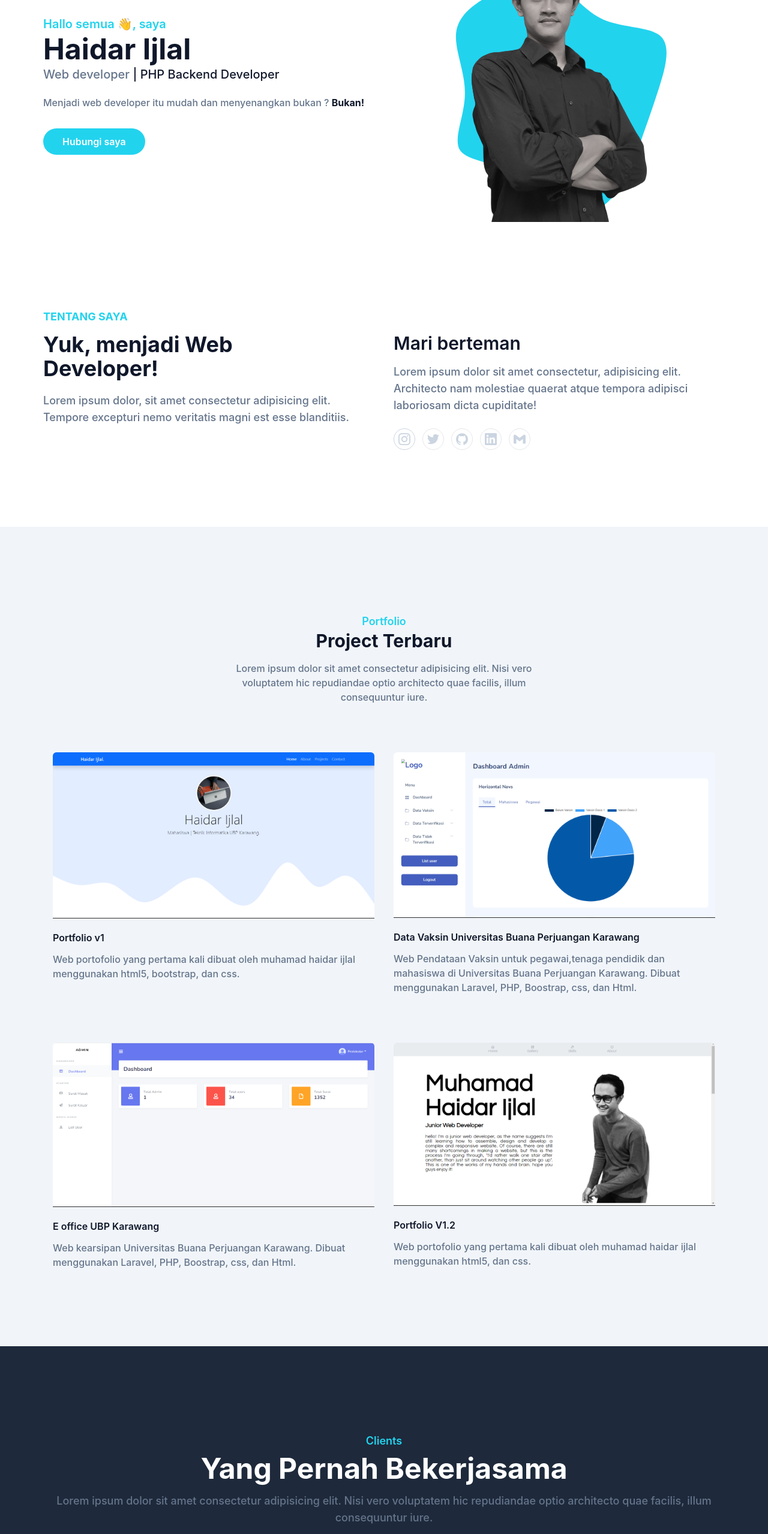
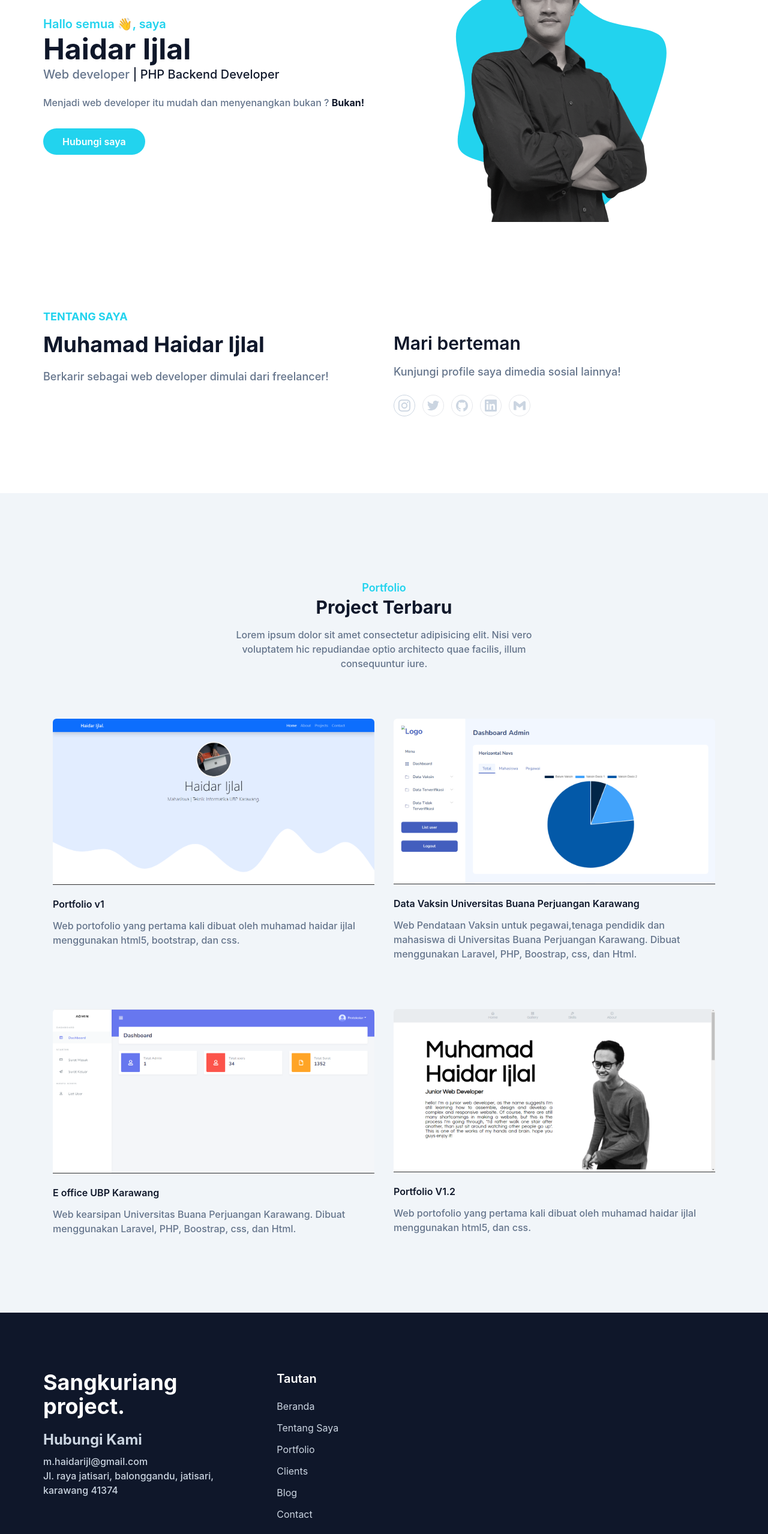
Before and after one commit to muhamadijlal/portfolio-tailwind, a website: page index.html in a window 1280 px wide. Shown: the part 240-2797 px from the top of the page at 60% size. Drawn offline with Linux system fonts and the light colour scheme.

Commit message:
edit portfolio

```diff
--- a/index.html
+++ b/index.html
@@ -82,7 +82,7 @@
           <h1 class="text-base font-semibold text-primary md:text-xl">Hallo semua 👋, saya<span class="block font-bold text-dark text-4xl lg:text-5xl mt-1 dark:text-white">Haidar Ijlal</span></h1>
           <h2 class="font-medium text-secondary mt-1 text-lg mb-5 lg:text-xl">Web developer <span class="text-dark dark:text-white">| PHP Backend Developer</span></h2>
           <p class="font-medium text-secondary mb-10 leading-relaxed">Menjadi web developer itu mudah dan menyenangkan bukan ? <span class="text-dark font-bold dark:text-white">Bukan!</span></p>
-          <a href="#" class="bg-primary px-8 py-3 rounded-full text-white text-base font-semibold hover:shadow-lg hover:opacity-80 transition duration-300 ease-in-out">Hubungi saya</a>
+          <a href="https://wa.me/085156203033" class="bg-primary px-8 py-3 rounded-full text-white text-base font-semibold hover:shadow-lg hover:opacity-80 transition duration-300 ease-in-out">Hubungi saya</a>
         </div>
         <div class="w-full self-end px-4 lg:w-1/2">
           <div class="relative mt-10 lg:mt-0 lg:right-0">
@@ -105,12 +105,12 @@
       <div class="flex flex-wrap">
         <div class="w-full px-4 mb-10 lg:w-1/2">
           <h4 class="font-bold uppercase text-primary text-lg mb-3">Tentang saya</h4>
-          <h2 class="font-bold text-dark text-3xl lg:text-4xl mb-5 max-w-md dark:text-white">Yuk, menjadi Web Developer!</h2>
-          <p class="font-medium lg:text-lg text-base text-secondary max-w-xl">Lorem ipsum dolor, sit amet consectetur adipisicing elit. Tempore excepturi nemo veritatis magni est esse blanditiis.</p>
+          <h2 class="font-bold text-dark text-3xl lg:text-4xl mb-5 max-w-md dark:text-white">Muhamad Haidar Ijlal</h2>
+          <p class="font-medium lg:text-lg text-base text-secondary max-w-xl">Berkarir sebagai web developer dimulai dari freelancer!</p>
         </div>
         <div class="w-full px-4 lg:w-1/2">
           <h3 class="font-semibold text-dark text-2xl lg:text-3xl lg:pt-10 mb-4 dark:text-white">Mari berteman</h3>
-          <p class="font-medium text-base text-secondary mb-6 lg:text-lg">Lorem ipsum dolor sit amet consectetur, adipisicing elit. Architecto nam molestiae quaerat atque tempora adipisci laboriosam dicta cupiditate!</p>
+          <p class="font-medium text-base text-secondary mb-6 lg:text-lg">Kunjungi profile saya dimedia sosial lainnya!</p>
           <div class="flex items-center">
             <!-- Instagram start -->
             <a href="https://instagram.com/muhamadijlal_" target="_blank" class="w-9 h-9 mr-3 rounded-full flex justify-center items-center border border-slate-300 text-slate-300 hover:border-primary hover:bg-primary hover:text-white">
@@ -194,7 +194,7 @@
 
 
   <!-- Section Client Start -->
-  <section id="clients" class=" pt-36 pb-32 bg-slate-800 dark:bg-slate-700">
+  <!-- <section id="clients" class=" pt-36 pb-32 bg-slate-800 dark:bg-slate-700">
     <div class="container">
       <div class="w-full px-4">
           <div class="mx-auto text-center mb-16">
@@ -221,11 +221,11 @@
           </div>
         </div>
       </div>
-    </section>
+    </section> -->
     <!-- Section Client end -->
 
     <!-- Blog Start -->
-    <section id="blog" class="pt-36 pb-32 bg-slate-100 dark:bg-dark">
+    <!-- <section id="blog" class="pt-36 pb-32 bg-slate-100 dark:bg-dark">
       <div class="container">
         <div class="w-full px-4">
           <div class="max-w-xl mx-auto text-center mb-16">
@@ -267,11 +267,11 @@
           </div>
         </div>
       </div>
-    </section>
+    </section> -->
     <!-- Blog End -->
 
     <!-- Section Contact Start -->
-    <section id="contact" class="pt-36 pb-32 dark:bg-slate-800">
+    <!-- <section id="contact" class="pt-36 pb-32 dark:bg-slate-800">
       <div class="container">
         <div class="w-full px-4">
           <div class="max-w-xl mx-auto text-center mb-16">
@@ -302,7 +302,7 @@
           </div>
         </form>
       </div>
-    </section>
+    </section> -->
     <!-- Section Contact End -->
 
     <!-- section footer start -->
@@ -310,12 +310,12 @@
       <div class="container">
         <div class="flex flex-wrap">
           <div class="w-full px-4 mb-12 text-slate-300 font-medium md:w-1/3">
-            <h2 class="font-bold text-4xl text-white mb-5">Sangkuriang</h2>
+            <h2 class="font-bold text-4xl text-white mb-5">Sangkuriang project.</h2>
             <h3 class="font-bold text-2xl mb-2">Hubungi Kami</h3>
             <p>m.haidarijl@gmail.com</p>
-            <p>Jl. Ronggo Waluyo Sirnabaya, Puseurjaya, Telukjambe Timur, Karawang, Jawa Barat 41361</p>
+            <p>Jl. raya jatisari, balonggandu, jatisari, karawang 41374</p>
           </div>
-          <div class="w-full px-4 mb-12 md:w-1/3">
+          <!-- <div class="w-full px-4 mb-12 md:w-1/3">
             <h3 class="font-semibold text-xl text-white  mb-5">Kategori Tulisan</h3>
             <ul>
               <li class="text-slate-300">
@@ -328,7 +328,7 @@
                 <a href="#" class="inline-block text-base hover:text-primary mb-3">Kesehatan</a>
               </li>
             </ul>
-          </div>
+          </div> -->
           <div class="w-full px-4 mb-12 md:w-1/3">
             <h3 class="font-semibold text-xl text-white  mb-5">Tautan</h3>
             <ul>
--- a/package.json
+++ b/package.json
@@ -4,7 +4,8 @@
   "description": "",
   "main": "index.js",
   "scripts": {
-    "test": "echo \"Error: no test specified\" && exit 1"
+    "test": "echo \"Error: no test specified\" && exit 1",
+    "dev": "tailwindcss -i ./tailwindcss -o ./style.css --watch"
   },
   "keywords": [],
   "author": "",
```
